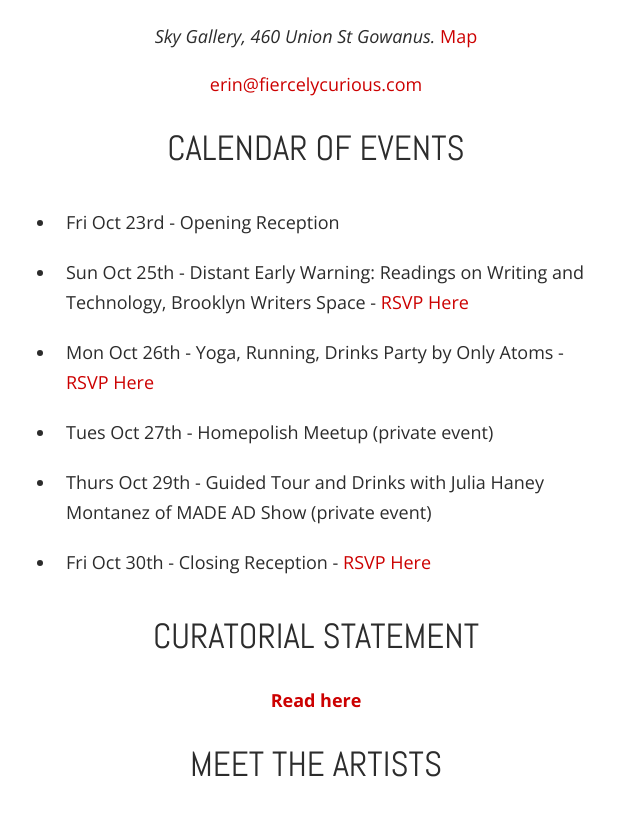
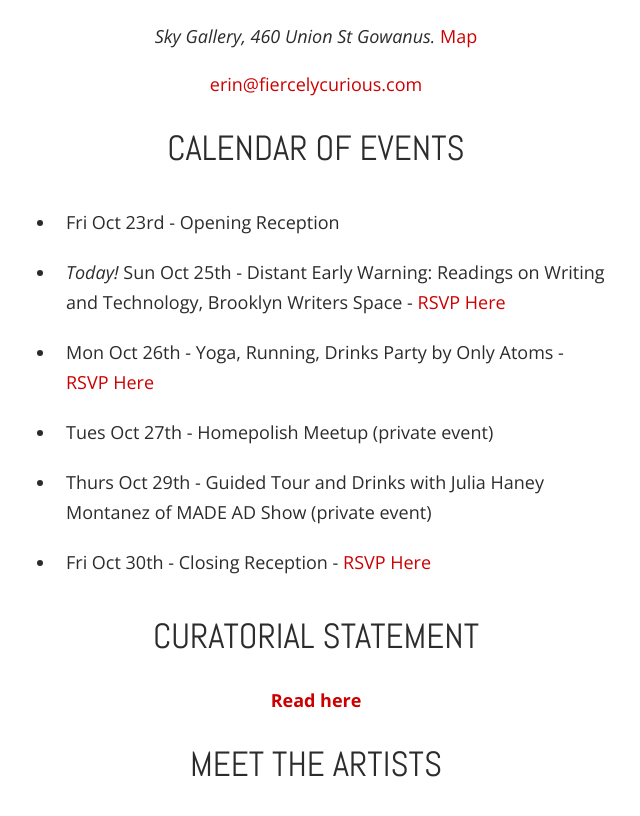
Before and after one commit to technologyashands/technologyashands.github.io, a Jekyll site: the page built from index.html, in a window 1280 px wide and 900 px high, scrolled down 694 px, cut to the strip 0-829 px from the top of the window. Shown: the top 816 px of the strip, without its empty margins (324-964 px from the left). Built offline with Jekyll 4.4.1, drawn with Linux system fonts in a browser that asks for light colours; nearby versions of some CDN libraries.

Commit message:
homepage

```diff
--- a/index.html
+++ b/index.html
@@ -27,7 +27,7 @@ layout: default
 
 <ul>
 	<li>Fri Oct 23rd - Opening Reception</li>
-	<li>Sun Oct 25th - Distant Early Warning: Readings on Writing and Technology, Brooklyn Writers Space - <a href="https://www.facebook.com/events/1536611869962983/">RSVP Here</a></li>
+	<li><em>Today!</em> Sun Oct 25th - Distant Early Warning: Readings on Writing and Technology, Brooklyn Writers Space - <a href="https://www.facebook.com/events/1536611869962983/">RSVP Here</a></li>
 	<li>Mon Oct 26th - Yoga, Running, Drinks Party by Only Atoms - <a href="https://www.facebook.com/events/168992286776297/">RSVP Here</a></li>
 	<li>Tues Oct 27th - Homepolish Meetup (private event)</li>
 	<li>Thurs Oct 29th - Guided Tour and Drinks with Julia Haney Montanez of MADE AD Show (private event)</li>
```
